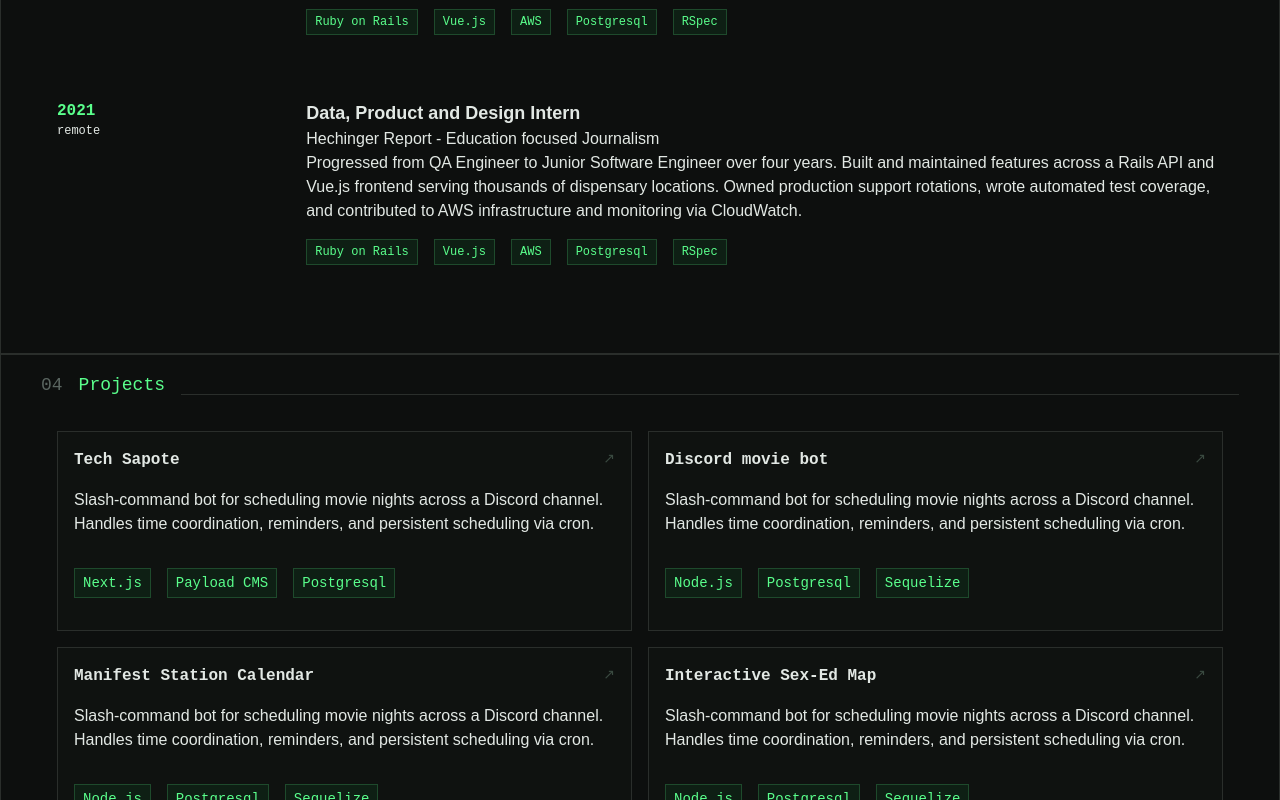
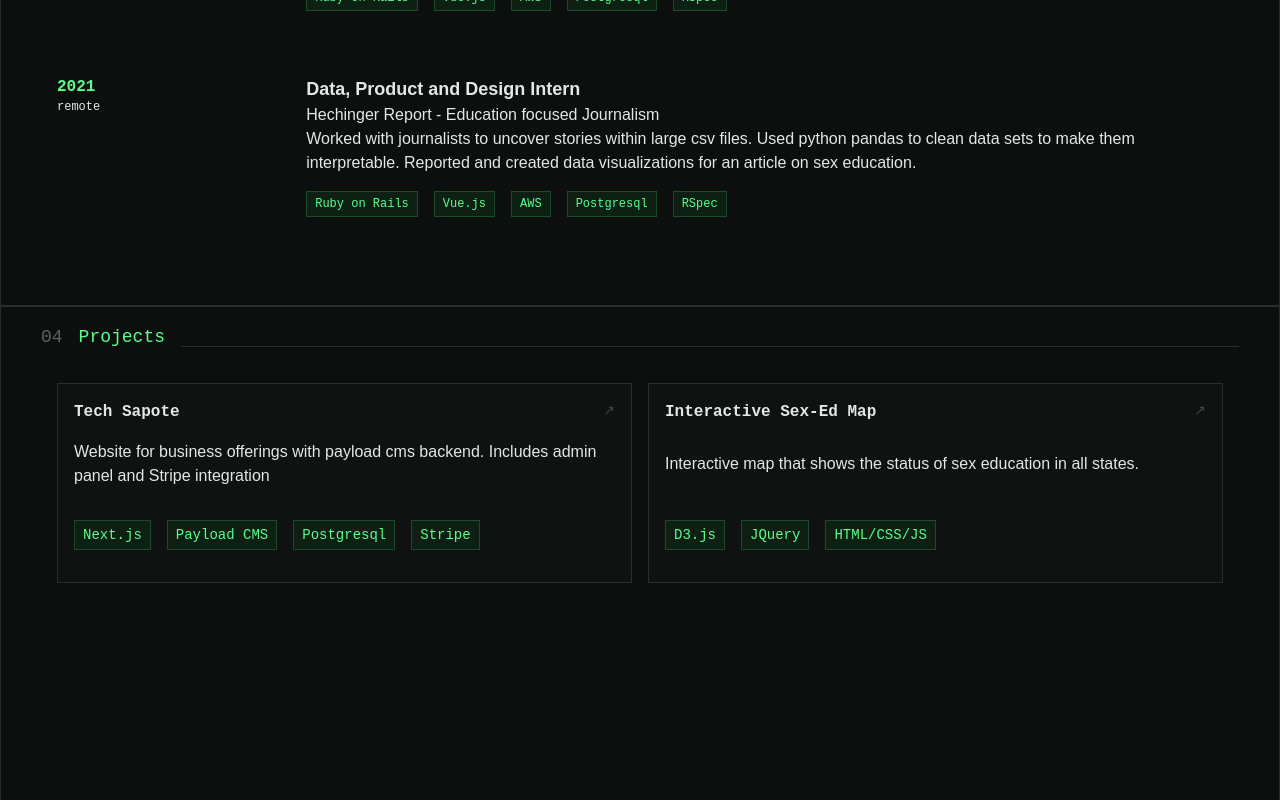
Before and after one commit to lauraantunez024/webfolio26, a Next.js app: page / in a window 1280 px wide. Shown: the part 2460-3260 px from the top of the page. Built offline with nearby package versions, Linux system fonts and the light colour scheme.

Commit message:
update info

```diff
--- a/app/sections/about.tsx
+++ b/app/sections/about.tsx
@@ -40,8 +40,8 @@ export default function About() {
                         )
                         )}
                         <div className="flex flex-col ">
-                            <div className="gap-6 flex flex-row justify-between lg:justify-start">
-                                <span className="w-[20%] text-(--label) uppercase text-xs ibm-mono-font">Status</span>
+                            <div className="gap-6 flex flex-row justify-between lg:justify-start sm:p-4">
+                                <span className="lg:w-[20%] text-(--label) uppercase text-xs ibm-mono-font">Status</span>
                                 <span className="text-(--accent-main) ibm-sans-font lg:text-sm text-xs">Open to new roles</span>
                             </div>
                             <div className="border-b border-(--border) w-full md:w-[44vw]"></div>
--- a/app/sections/experience.tsx
+++ b/app/sections/experience.tsx
@@ -7,7 +7,7 @@ export default function Experience() {
             years: 'Present-2026',
             company: 'Tech Sapote - Local Business Solutions',
             location: 'remote',
-            description: 'Progressed from QA Engineer to Junior Software Engineer over four years. Built and maintained features across a Rails API and Vue.js frontend serving thousands of dispensary locations. Owned production support rotations, wrote automated test coverage, and contributed to AWS infrastructure and monitoring via CloudWatch.',
+            description: 'Offering local business solutions and custom software. Some of the offerings are setting up a google business account, website with Next.js, and a digital audit tool that tells owner what their digital presence needs.',
             technologies: ['Next.js', 'PayloadCMS', 'Stripe'],
         },
         {
@@ -23,7 +23,7 @@ export default function Experience() {
             years: '2021',
             company: 'Hechinger Report - Education focused Journalism',
             location: 'remote',
-            description: 'Progressed from QA Engineer to Junior Software Engineer over four years. Built and maintained features across a Rails API and Vue.js frontend serving thousands of dispensary locations. Owned production support rotations, wrote automated test coverage, and contributed to AWS infrastructure and monitoring via CloudWatch.',
+            description: 'Worked with journalists to uncover stories within large csv files. Used python pandas to clean data sets to make them interpretable. Reported and created data visualizations for an article on sex education.',
             technologies: ['Ruby on Rails', 'Vue.js', 'AWS', 'Postgresql', 'RSpec'],
         },
 
--- a/app/sections/projects.tsx
+++ b/app/sections/projects.tsx
@@ -6,27 +6,27 @@ export default function Projects() {
     const portfolio = [
         {
             title: "Tech Sapote",
-            description: "Slash-command bot for scheduling movie nights across a Discord channel. Handles time coordination, reminders, and persistent scheduling via cron.",
-            technologies: ['Next.js', 'Payload CMS', 'Postgresql'],
-            siteUrl: "https://www.google.com",
+            description: "Website for business offerings with payload cms backend. Includes admin panel and Stripe integration ",
+            technologies: ['Next.js', 'Payload CMS', 'Postgresql', 'Stripe'],
+            siteUrl: "https://www.techsapote.com",
         },
-        {
-            title: "Discord movie bot",
-            description: "Slash-command bot for scheduling movie nights across a Discord channel. Handles time coordination, reminders, and persistent scheduling via cron.",
-            technologies: ['Node.js', 'Postgresql', 'Sequelize'],
-            siteUrl: "https://www.google.com",
-        },
-        {
-            title: "Manifest Station Calendar",
-            description: "Slash-command bot for scheduling movie nights across a Discord channel. Handles time coordination, reminders, and persistent scheduling via cron.",
-            technologies: ['Node.js', 'Postgresql', 'Sequelize'],
-            siteUrl: "https://www.google.com",
-        },
+        // {
+        //     title: "Discord movie bot",
+        //     description: "Slash-command bot for scheduling movie nights across a Discord channel. Handles time coordination, reminders, and persistent scheduling via cron.",
+        //     technologies: ['Node.js', 'Postgresql', 'Sequelize'],
+        //     siteUrl: "https://www.google.com",
+        // },
+        // {
+        //     title: "Manifest Station Calendar",
+        //     description: "",
+        //     technologies: ['Node.js', 'Postgresql', 'Node.js'],
+        //     siteUrl: "https://www.google.com",
+        // },
         {
             title: "Interactive Sex-Ed Map",
-            description: "Slash-command bot for scheduling movie nights across a Discord channel. Handles time coordination, reminders, and persistent scheduling via cron.",
-            technologies: ['Node.js', 'Postgresql', 'Sequelize'],
-            siteUrl: "https://www.google.com",
+            description: "Interactive map that shows the status of sex education in all states.",
+            technologies: ['D3.js', 'JQuery', 'HTML/CSS/JS'],
+            siteUrl: "https://hechingerreport.org/the-politics-of-sex-ed-leave-a-lot-untaught/",
         },
 
     ];
@@ -43,7 +43,7 @@ export default function Projects() {
                     {portfolio.map((project, i) => (
                         <Link href={project.siteUrl} target="_blank">
 
-                    <div className=" flex-col flex justify-between bg-(--card-bg) border border-(--border) min-w-[50%] min-h-[55%] p-4 project-link">
+                            <div className=" flex-col flex justify-between bg-(--card-bg) border border-(--border) min-w-[50%] h-[100%] p-4 project-link">
                                 <div className="flex flex-row justify-between project-link">
                                     <span className="ibm-mono-font text-md font-extrabold">{project.title}</span>
                                     <span className="text-sm text-(--label) cl-arrow">↗</span>
```
Lines whose indentation alone changed are shown as unchanged.
